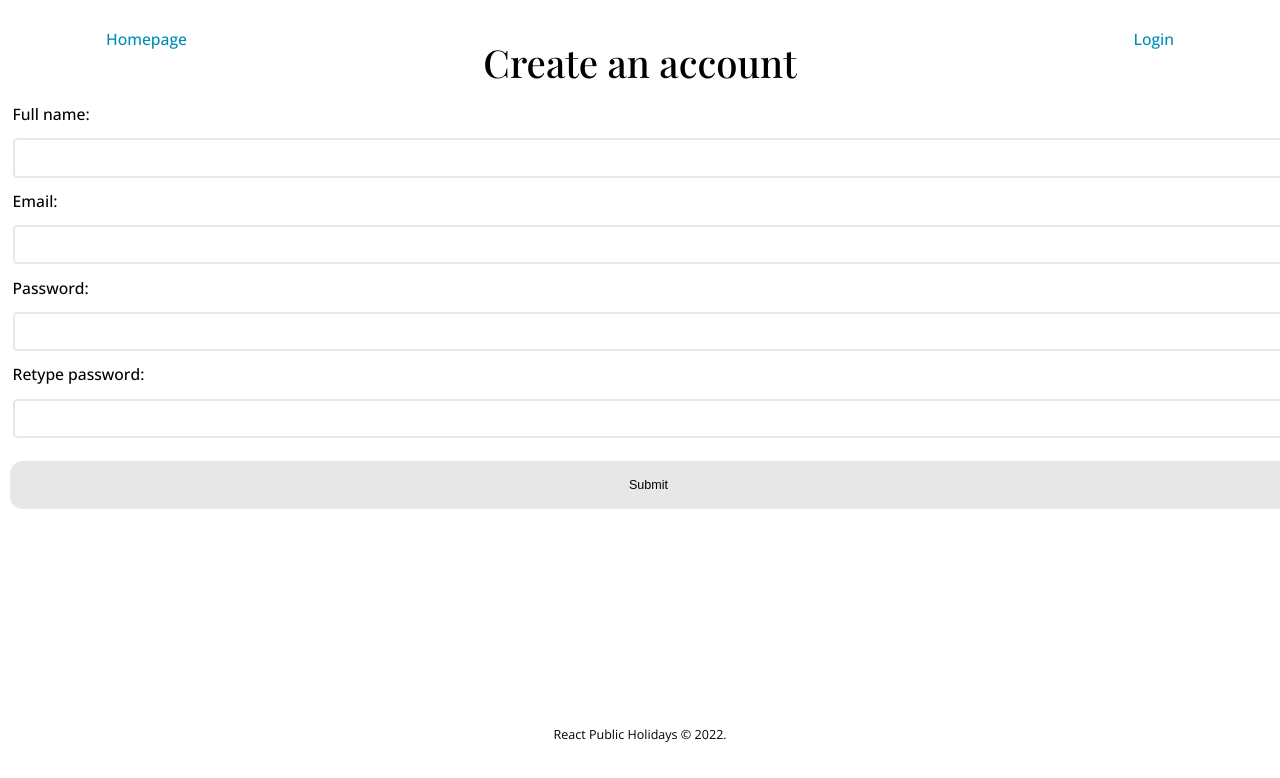
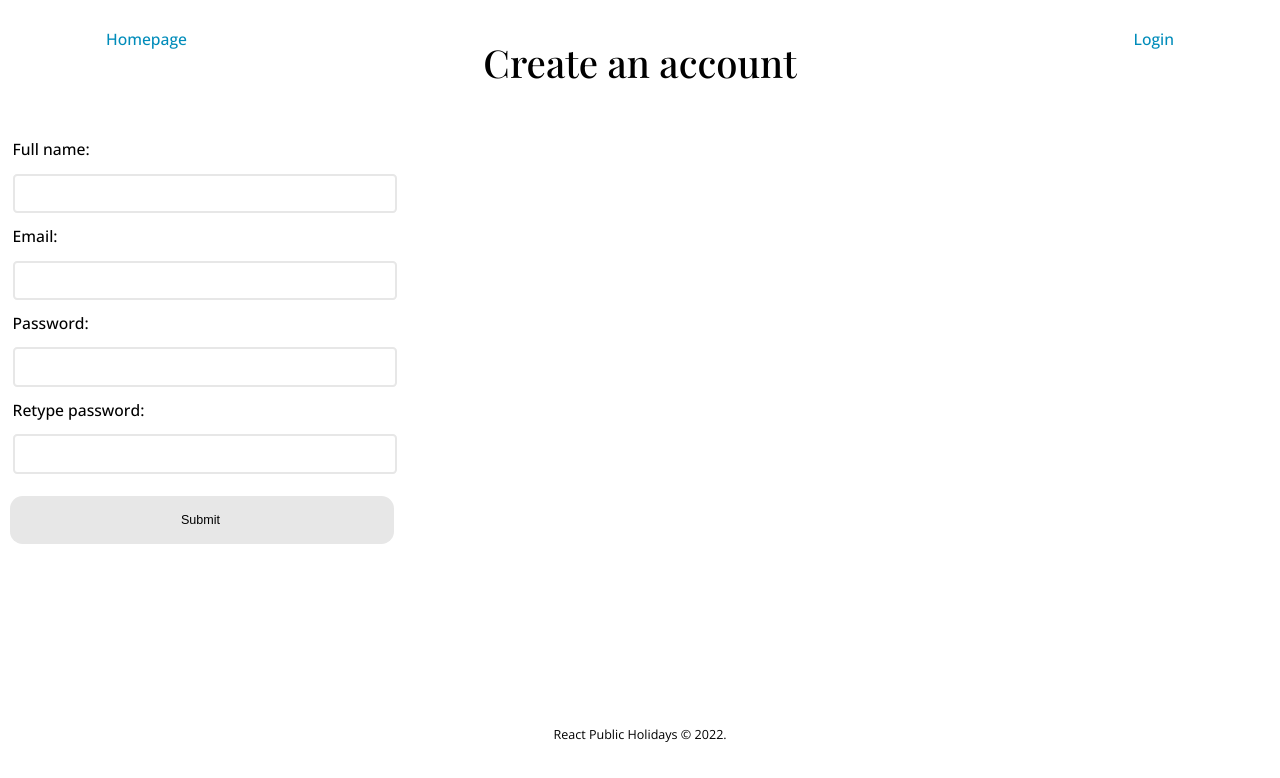
Before and after one commit to Amalitech-Public-Holiday/public-holiday-frontend, a React (Create React App) app: page /signup in a window 1280 px wide. Shown: the top 778 px of the page. Built offline with nearby package versions, Linux system fonts and the light colour scheme.

Commit message:
Add top margin and set SignupForm container width

```diff
--- a/src/components/SignupForm/SignupForm.scss
+++ b/src/components/SignupForm/SignupForm.scss
@@ -1 +1,6 @@
 @import "../../sass/index.scss";
+
+.SignupForm  {
+    margin-top: $space-1;
+    width: 30%;
+}
```
